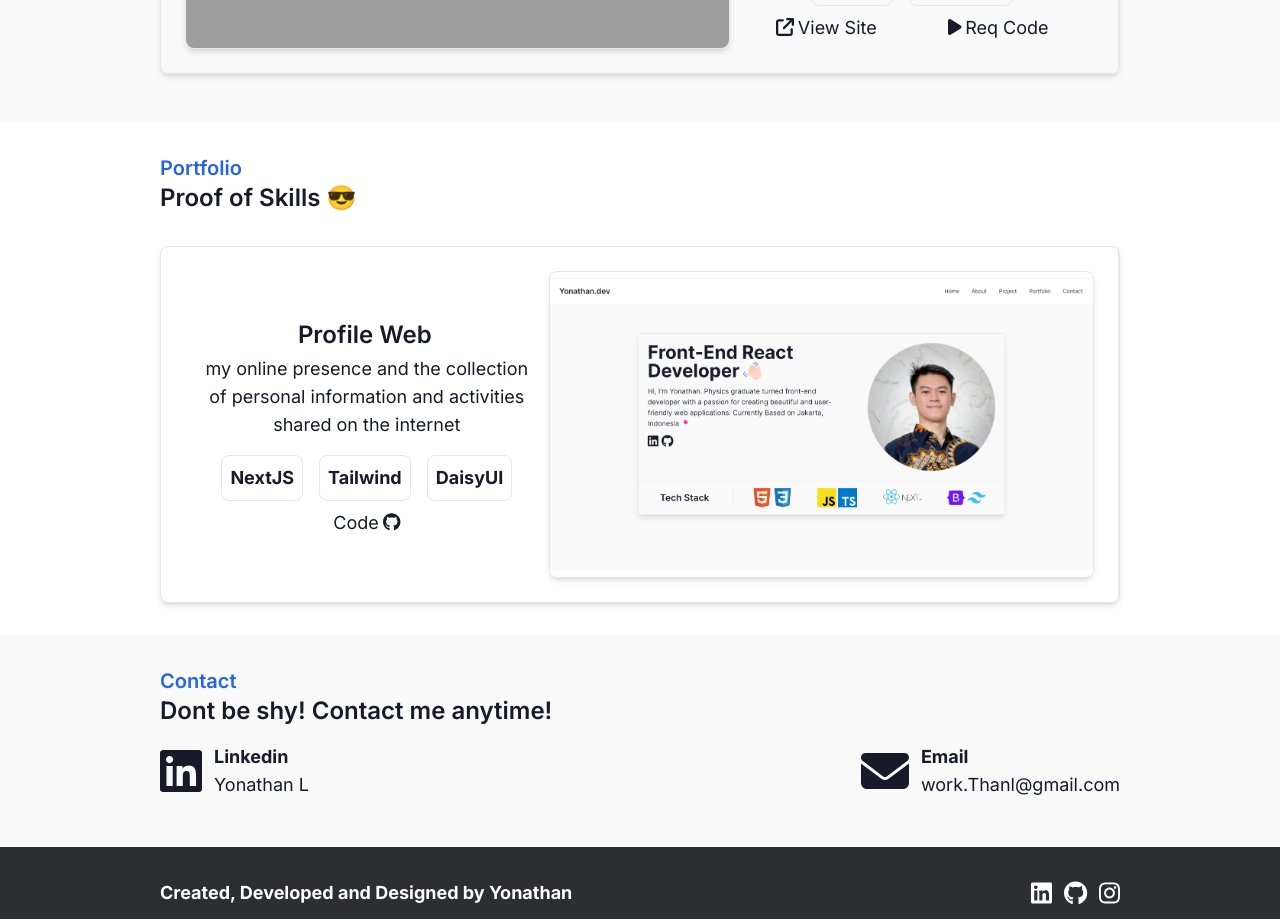
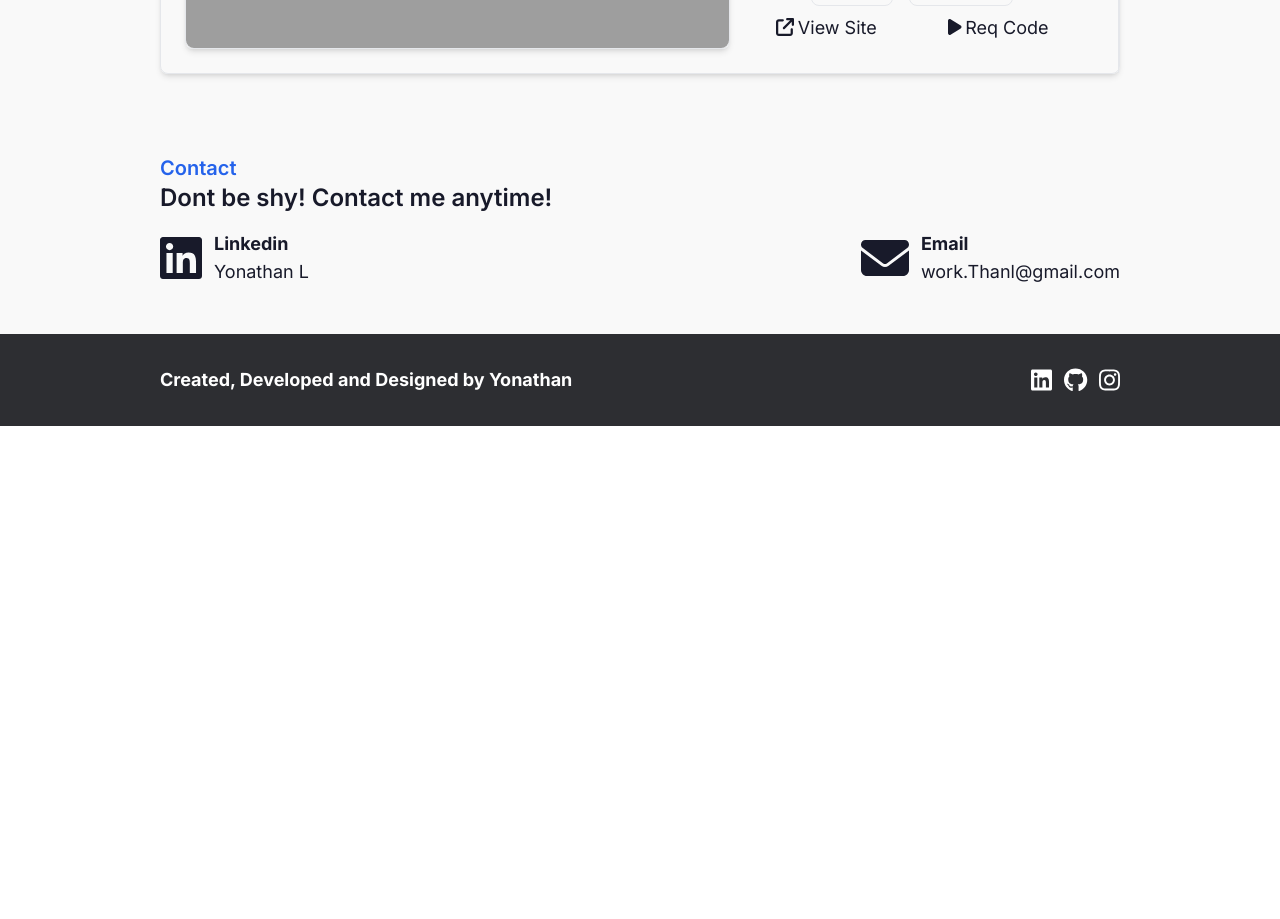
Before and after one commit to Yonathan-Lie/personal-webpage, a Next.js app: page / in a window 1280 px wide. Shown: the part 2040-2959 px from the top of the page. After the commit the page ends 2466 px from the top, so only its background shows below. Built offline with nearby package versions, Linux system fonts and the light colour scheme; grey boxes are pictures that could not be loaded.

Commit message:
Update page.tsx
hide portfolio section

```diff
--- a/src/app/page.tsx
+++ b/src/app/page.tsx
@@ -4,7 +4,7 @@ import Projects from "@/app/pages/projects";
 import Contact from "@/app/pages/contact";
 import MyNavbar from "@/app/components/navbar";
 import MyFooter from "@/app/components/footer";
-import Porto from "@/app/pages/porto";
+// import Porto from "@/app/pages/porto";
 
 export default function Home() {
     return (
@@ -13,7 +13,7 @@ export default function Home() {
             <Hero/>
             <About/>
             <Projects/>
-            <Porto/>
+{/*             <Porto/> */}
             <Contact/>
             <MyFooter/>
         </>
```
